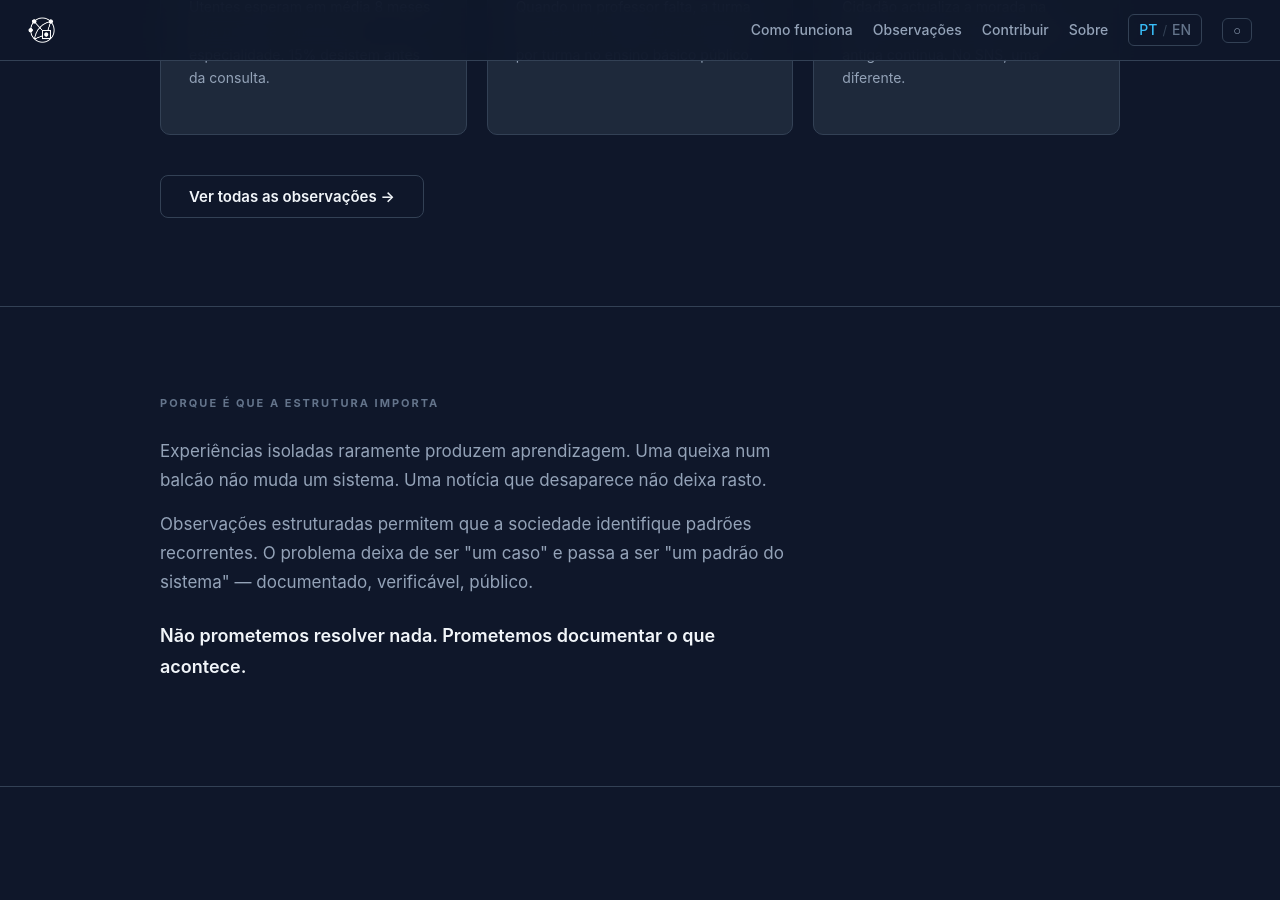
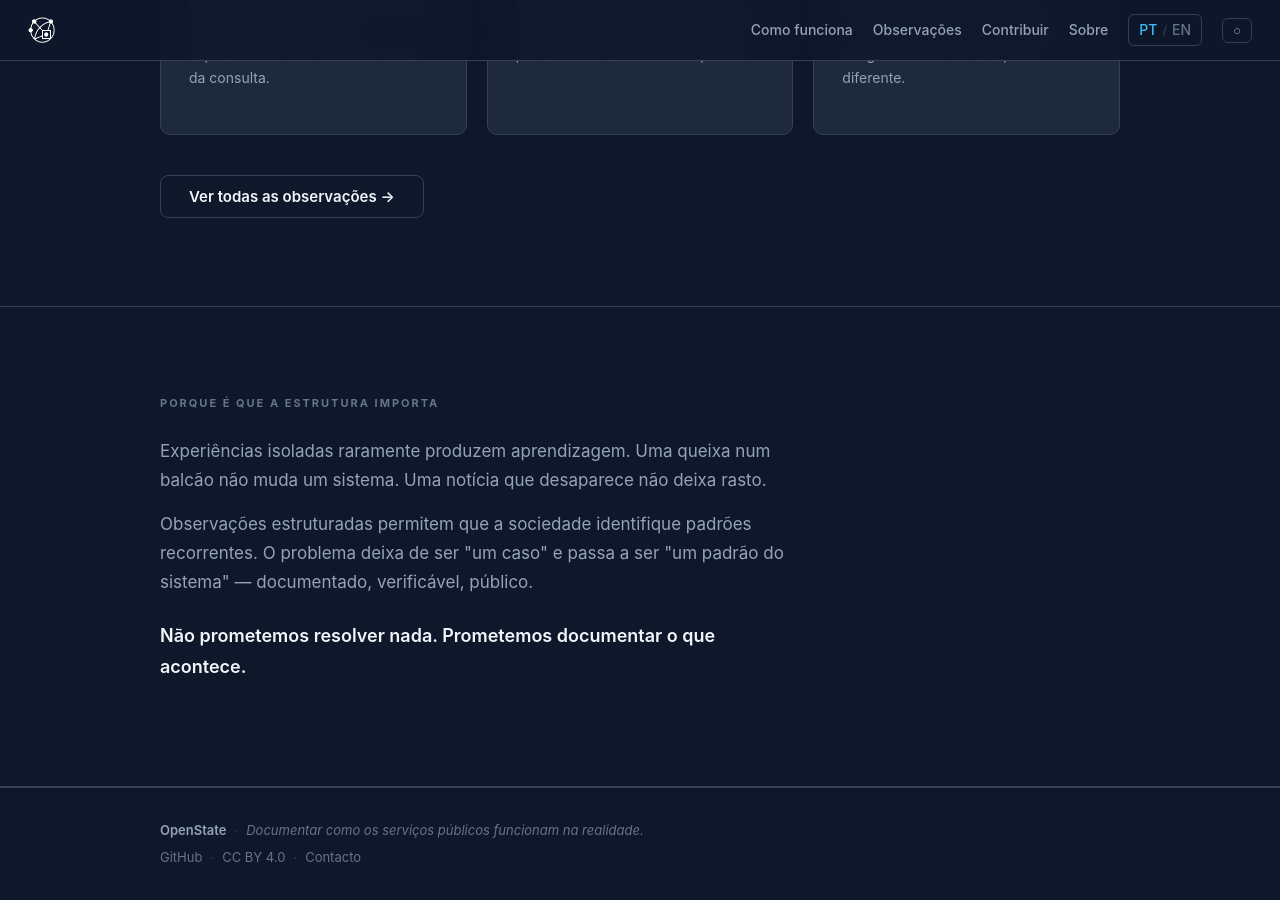
Before and after one commit to andreclemente/openstate, a Jekyll site: the page built from docs/index.md, in a window 1280 px wide and 900 px high, scrolled down 3167 px. Built offline with Jekyll 4.4.1, drawn with Linux system fonts in a browser that asks for light colours; before the commit the page ends 3954 px from its top, so only the background shows below that.

Commit message:
Add footer to landing pages (PT + EN)

```diff
--- a/docs/index.md
+++ b/docs/index.md
@@ -163,6 +163,23 @@ description: Um sistema de observabilidade estruturado para serviços públicos.
 
 </div>
 
+<div class="os-footer">
+  <div class="os-section-inner">
+    <div class="os-footer-row">
+      <span class="os-footer-text">OpenState</span>
+      <span class="os-footer-sep">·</span>
+      <span class="os-footer-mission">Documentar como os serviços públicos funcionam na realidade.</span>
+    </div>
+    <div class="os-footer-row os-footer-secondary">
+      <a href="https://github.com/andreclemente/openstate" target="_blank">GitHub</a>
+      <span class="os-footer-sep">·</span>
+      <a href="https://creativecommons.org/licenses/by/4.0/" target="_blank">CC BY 4.0</a>
+      <span class="os-footer-sep">·</span>
+      <a href="mailto:contact@openstate.andreclemente.dev">Contacto</a>
+    </div>
+  </div>
+</div>
+
 <script>
 (function() {
   var current = localStorage.getItem('os-theme') || 'system';
```
Also changed, not shown: docs/en/index.md (+17 -0 lines).
